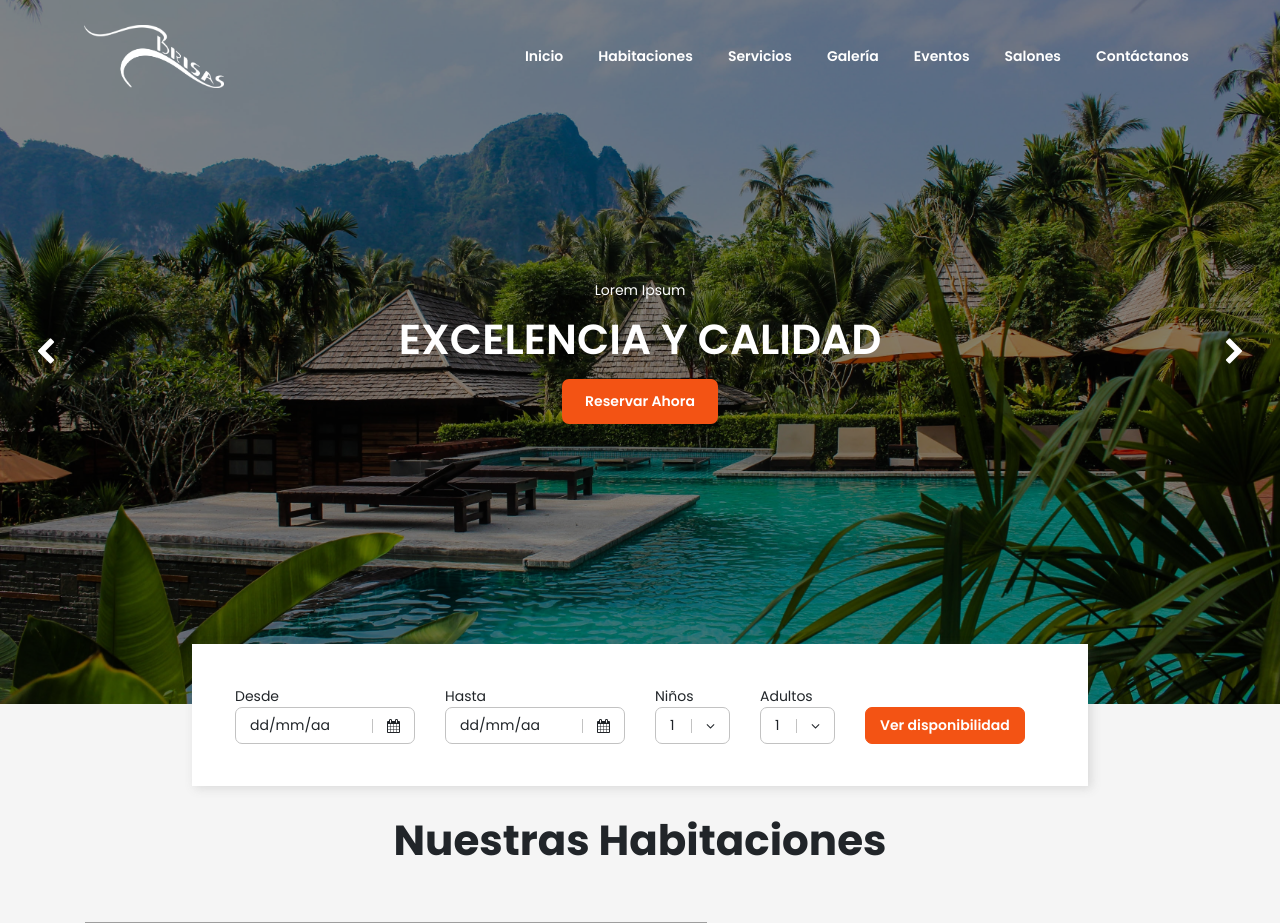
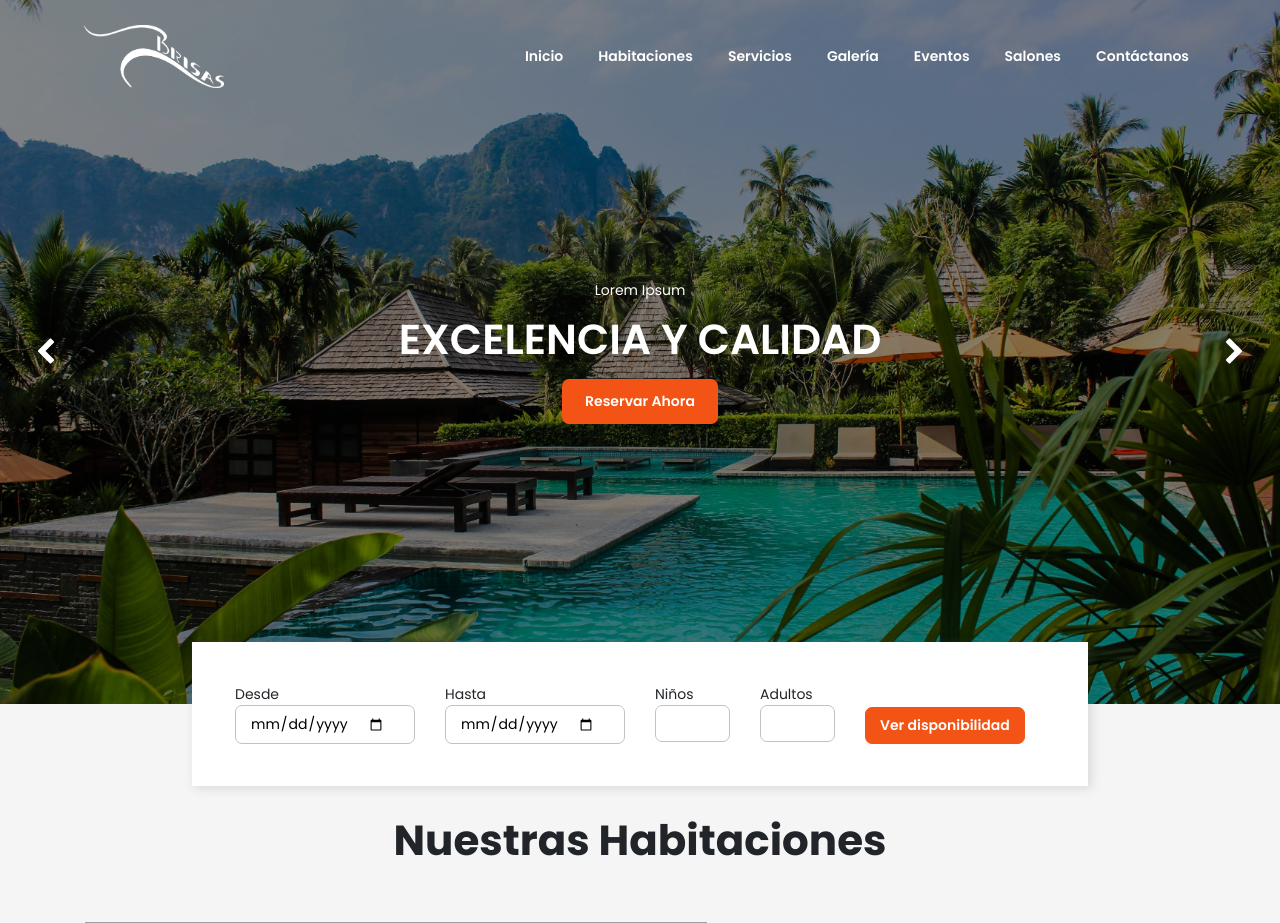
Before and after one commit to slicegroup/hotelbrisas-w, a PHP site: page / in a window 1280 px wide. Shown: the top 923 px of the page. Run offline with PHP 8.4, Linux system fonts and the light colour scheme; grey boxes are pictures that could not be loaded.

Commit message:
Add input to the booking

```diff
--- a/assets/css/main.css
+++ b/assets/css/main.css
@@ -161,11 +161,12 @@ header {
   align-items: flex-end;
 }
 
-.input-date p {
+.input-date input {
   padding: .5rem 1rem;
   border: 1px solid #c2c2c2;
    border-radius: .5rem;
   display: flex;
+  width: 100%;
   align-items: center;
   justify-content: space-between;
   margin-bottom: 0;
--- a/index.html
+++ b/index.html
@@ -91,14 +91,14 @@
           <div class="col-lg-3">
             Desde
             <div class="input-date">
-              <p class="">dd/mm/aa <i class="fa fa-calendar" aria-hidden="true"></i></p>
+              <input type="date">
+              <!-- <p class="">dd/mm/aa <i class="fa fa-calendar" aria-hidden="true"></i></p> -->
             </div>
-
           </div>
           <div class="col-lg-3">
             Hasta
             <div class="input-date">
-              <p>dd/mm/aa <i class="fa fa-calendar" aria-hidden="true"></i></p>
+              <input type="date">
             </div>
           </div>
           <div class="col-lg-3">
@@ -106,14 +106,14 @@
               <div class="col-lg-6">
                 Niños
                 <div class="input-date">
-                  <p>1 <i class="fa fa-angle-down" aria-hidden="true"></i>
-                  </p>
+                  <input type="number" min="0">
                 </div>
               </div>
               <div class="col-lg-6">
                 Adultos
                 <div class="input-date">
-                  <p>1<i class="fa fa-angle-down" aria-hidden="true"></i></p>
+                  <input type="number" min="0">
+                  <!-- <p>1<i class="fa fa-angle-down" aria-hidden="true"></i></p> -->
                 </div>
               </div>
             </div>
```
